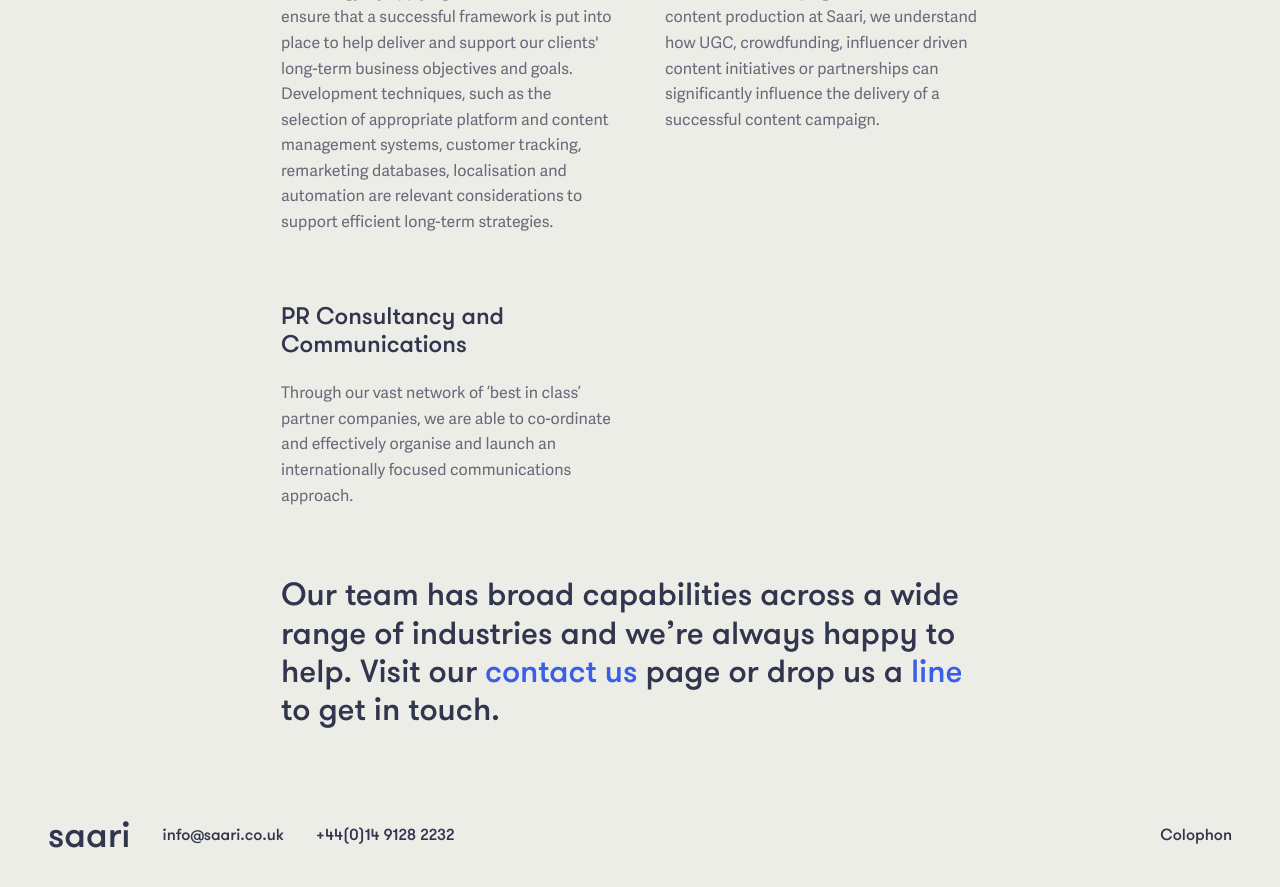
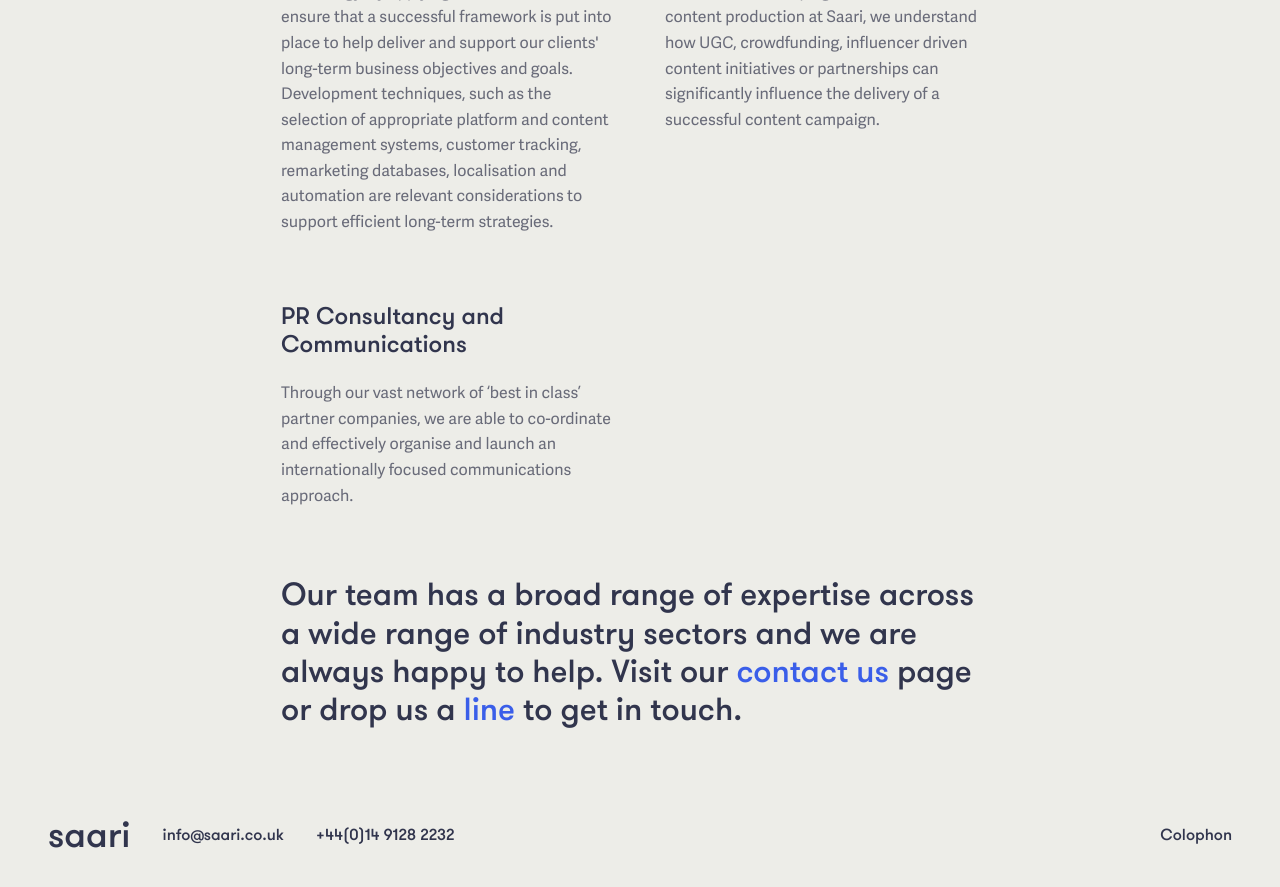
Before and after one commit to garethjohnsdesign/saari.co.uk, a Jekyll site: the page built from services.md, in a window 1280 px wide and 900 px high, scrolled down 2532 px. Shown: the top 887 px of the window. Built offline with Jekyll 4.4.1, drawn with Linux system fonts in a browser that asks for light colours.

Commit message:
Updated Services

```diff
--- a/services.md
+++ b/services.md
@@ -96,8 +96,8 @@ services:
   service-text: Through our vast network of ‘best in class’ partner companies, we
     are able to co-ordinate and effectively organise and launch an internationally
     focused communications approach.
-outro-text: "## Our team has broad capabilities across a wide range of industries
-  and we’re always happy to help. Visit our [contact us](/contact) page or drop us
-  a [line](mailto:info@saari.co.uk) to get in touch."
+outro-text: "## Our team has a broad range of expertise across a wide range of industry
+  sectors and we are always happy to help. Visit our [contact us](/contact) page or
+  drop us a [line](mailto:info@saari.co.uk) to get in touch."
 layout: services
 ---
```
